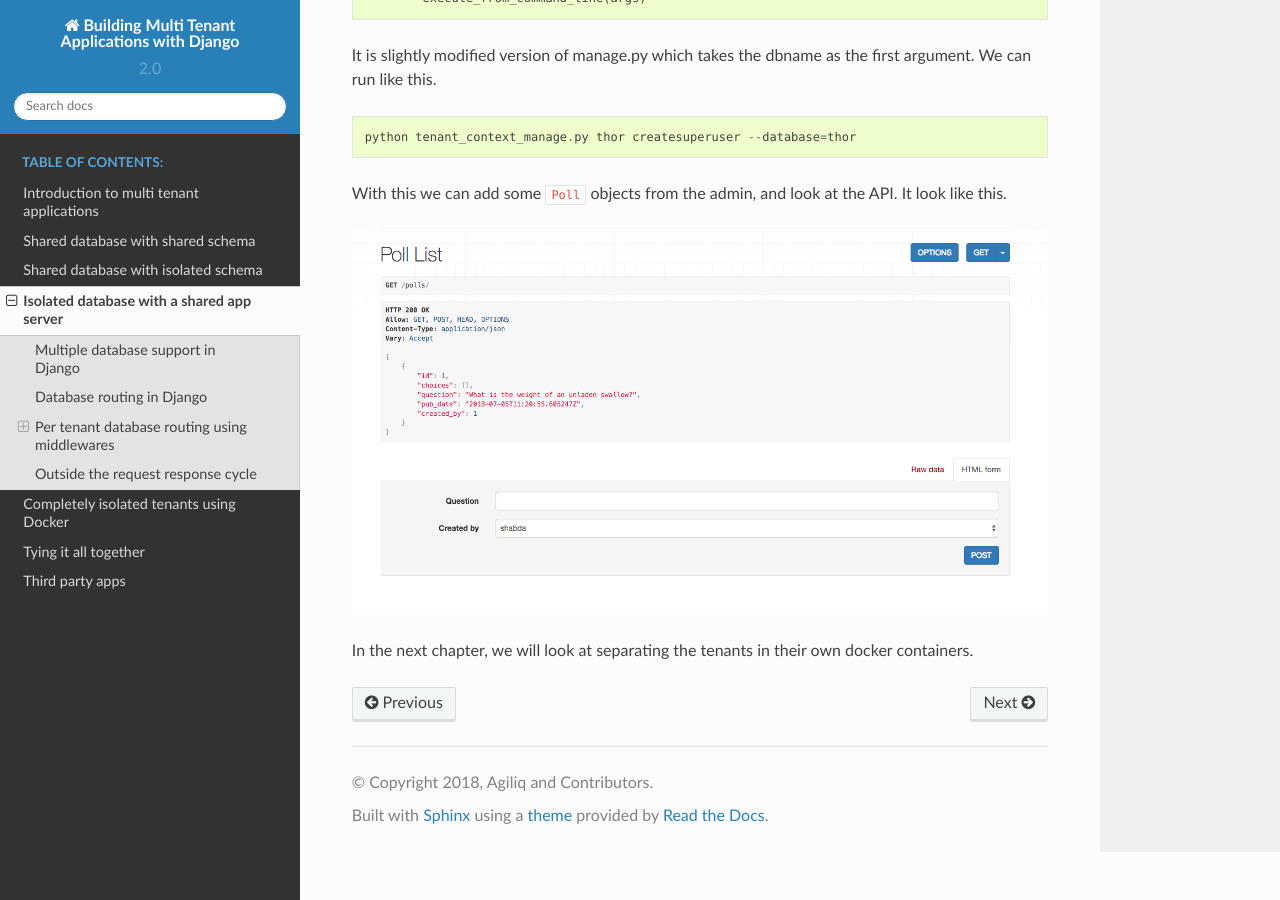
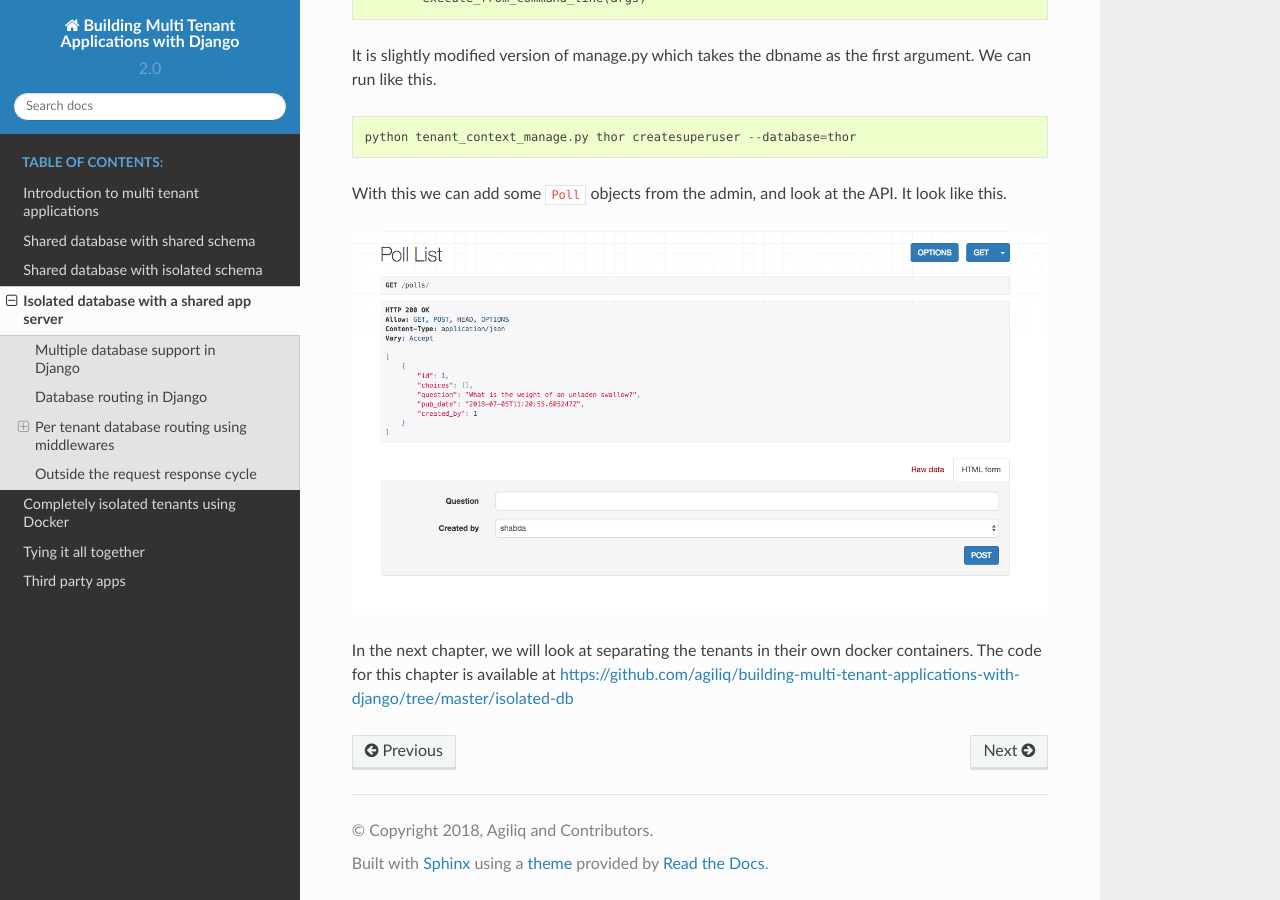
Before and after one commit to agiliq/building-multi-tenant-applications-with-django, a Sphinx documentation site: the page built from source/isolated-database.rst, in a window 1280 px wide and 900 px high, scrolled down 3546 px. Built offline with Sphinx 7.4.7 and the Read the Docs theme 2.0.0, drawn with Linux system fonts in a browser that asks for light colours.

Commit message:
Update isolated-database.rst

```diff
--- a/source/isolated-database.rst
+++ b/source/isolated-database.rst
@@ -184,4 +184,4 @@
 
 .. image:: isolated-db.png
 
-In the next chapter, we will look at separating the tenants in their own docker containers.
+In the next chapter, we will look at separating the tenants in their own docker containers. The code for this chapter is available at https://github.com/agiliq/building-multi-tenant-applications-with-django/tree/master/isolated-db
```
